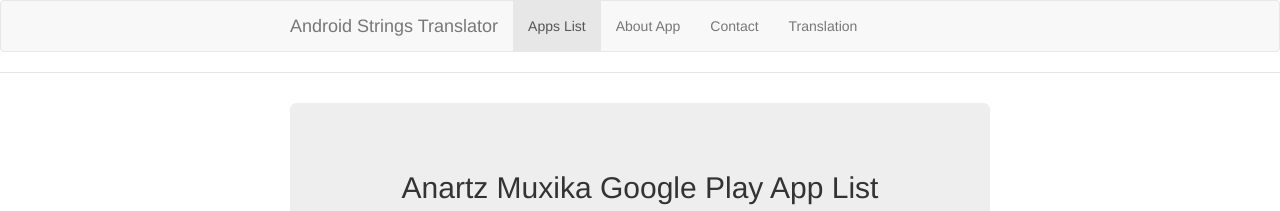
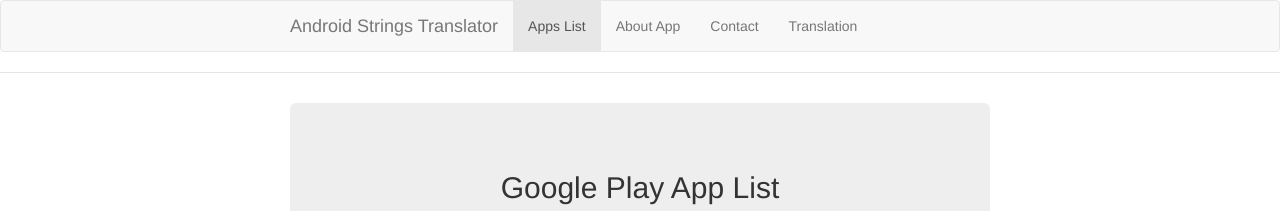
Before and after one commit to mugan86/android-translate-string-frontend-angular, a website: page app/index.html in a window 1280 px wide. Shown: the top 211 px of the page. Drawn offline with nearby package versions, Linux system fonts and the light colour scheme; some packages are replaced by stand-ins of ours; files that its build step writes are made by us from their sources; no server answers; grey boxes are pictures that could not be loaded.

Commit message:
Update main

```diff
--- a/app/views/main.html
+++ b/app/views/main.html
@@ -1,5 +1,5 @@
 <div class="jumbotron">
-  <h2>Anartz Muxika Google Play App List</h2>
+  <h2>Google Play App List</h2>
   <p class="lead">
     <img src="https://lh3.googleusercontent.com/-hb5gQLnhlH0/AAAAAAAAAAI/AAAAAAAAPS8/n--TGUrH7lA/s200-c/photo.jpg" class="btn-circle btn-xxl"><br>
     In next list show app list to available to manage strings to differents languages.
```
